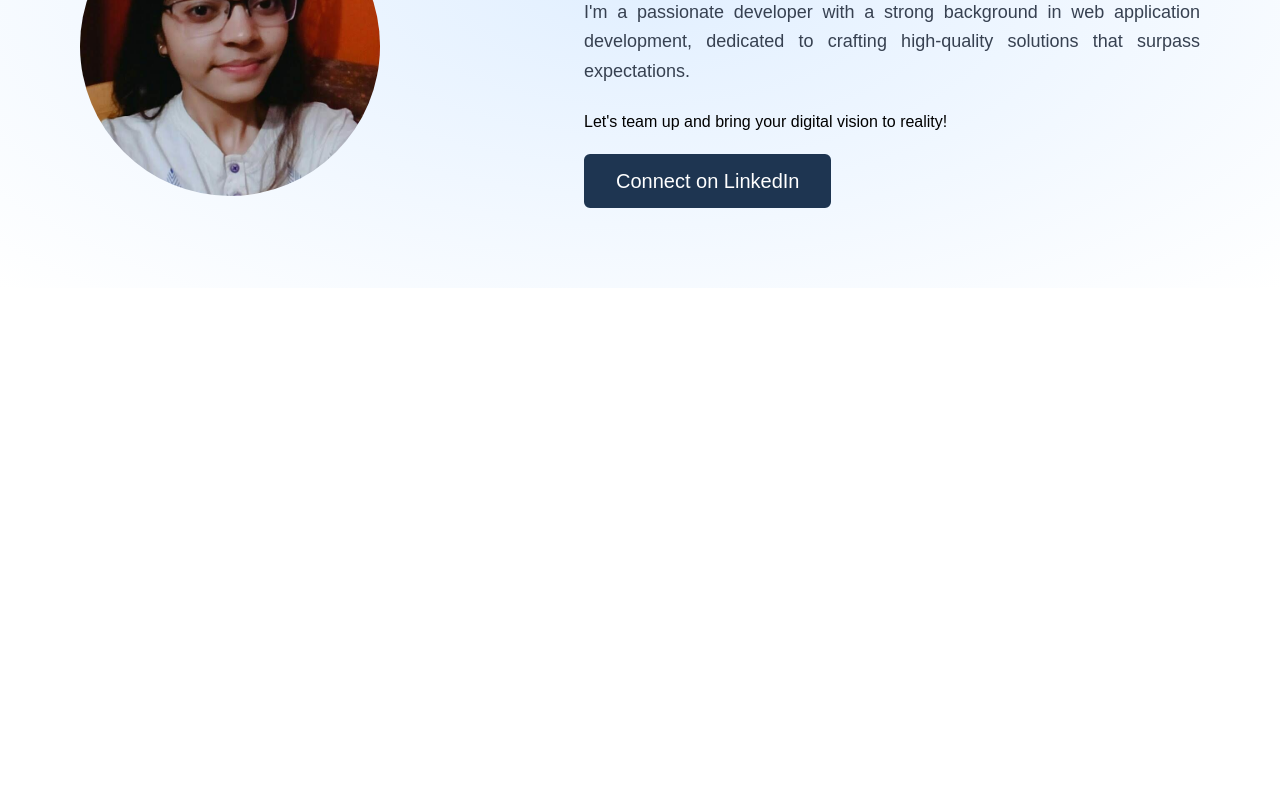
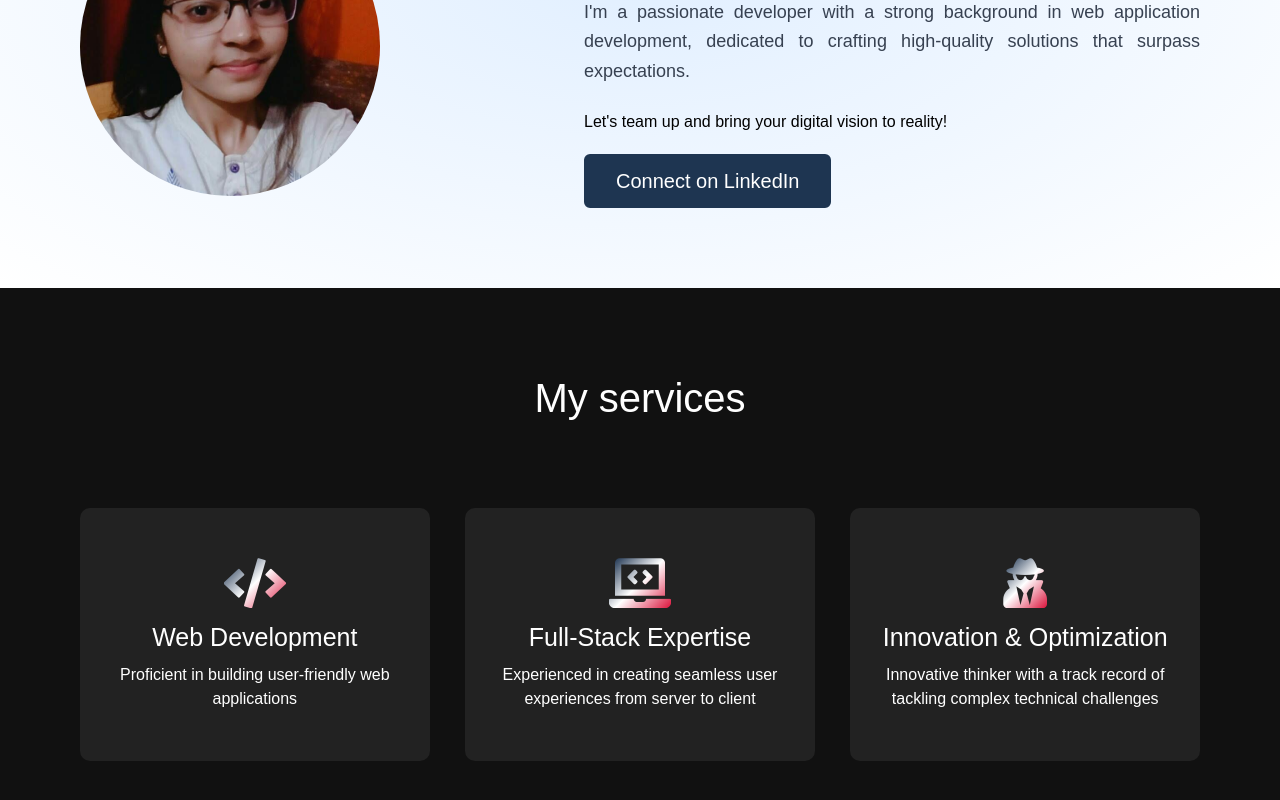
Before and after one commit to shivani16btcs/svelte_portfolio, a SvelteKit app: page / in a window 1280 px wide. Shown: the part 1208-2008 px from the top of the page. Before the commit the page ends 1496 px from the top, so only its background shows below. Built offline with nearby package versions, Linux system fonts and the light colour scheme.

Commit message:
services added and theam changes

```diff
--- a/src/app.html
+++ b/src/app.html
@@ -3,6 +3,7 @@
 	<head>
 		<meta charset="utf-8" />
 		<link rel="icon" href="%sveltekit.assets%/favicon.png" />
+		<link rel="stylesheet" href="https://cdnjs.cloudflare.com/ajax/libs/font-awesome/5.15.3/css/all.min.css" />
 		<meta name="viewport" content="width=device-width" />
 		%sveltekit.head%
 	</head>
--- a/src/lib/component/Home.svelte
+++ b/src/lib/component/Home.svelte
@@ -1,7 +1,8 @@
 <script>
 	import { onMount } from 'svelte';
 	import Typed from 'typed.js';
-    import girlIMage from '$lib/images/girl_typing_transparent.gif'
+  import girlIMage from '$lib/images/girl_typing_transparent.gif';
+
 	let typed;
 
 	onMount(() => {
@@ -26,8 +27,7 @@
       background-color: #0a0a0a;
       color: #00ff00;
       padding: 2rem;
-      border: 2px solid #00ff00;
-      border-radius: 8px;
+      border: 2px solid #1e3551;
     }
   </style>
 
--- /dev/null
+++ b/src/lib/component/Service.svelte
@@ -0,0 +1,42 @@
+<!-- Services -->
+<section class="services" id="services">
+    <div class="max-width">
+        <h2 class="title">My services</h2>
+        <div class="serv-content">
+            <div class="card">
+                <div class="box">
+                    <i class="fas fa-code"></i>
+                    <div class="text">Web Development</div>
+                    <p>
+                        Proficient in building user-friendly web applications
+                    </p>
+                </div>
+            </div>
+            <div class="card">
+                <div class="box">
+                    <i class="fas fa-laptop-code"></i>
+                    <div class="text">Full-Stack Expertise</div>
+                    <p>
+                        Experienced in creating seamless user experiences from server to client
+                    </p>
+                </div>
+            </div>
+            <div class="card">
+                <div class="box">
+                    <i class="fas fa-user-secret"></i>
+                    <div class="text">Innovation & Optimization</div>
+                    <p>
+                        Innovative thinker with a track record of tackling complex technical challenges
+                    </p>
+                </div>
+            </div>
+        </div>
+    </div>
+</section>
+
+
+<style>
+    .services{
+      padding:80px 0;
+    }
+  </style>
--- a/src/routes/+layout.svelte
+++ b/src/routes/+layout.svelte
@@ -4,6 +4,8 @@
 	import Projects from '$lib/component/Projects.svelte';
 	import Contact from '$lib/component/Contact.svelte';
 	import Home from '$lib/component/Home.svelte';
+	import Service from '$lib/component/Service.svelte';
+
 	import './styles.css';
 </script>
 
@@ -12,14 +14,15 @@
 	<section id="home">
 		<Home />
 	</section>
+	<section id="about">
+		<About />
+	</section>
+	<section id="about">
+		<Service />
+	</section>
 	<section id="projects">
 		<Projects />
 	</section>
-
-	<section id="about">
-		<About />
-	</section>
-
 	<section id="contact">
 		<Contact />
 	</section>
--- a/src/routes/styles.css
+++ b/src/routes/styles.css
@@ -46,11 +46,11 @@
 
   ::-webkit-scrollbar-thumb {
     border-radius: 12px;
-    background: linear-gradient(135deg, #00FF00, #000); /* Green to Black gradient */
+    background: linear-gradient(135deg, #3b7bc8, #000); /* Green to Black gradient */
   }
 
   ::-webkit-scrollbar-thumb:hover {
-    background: linear-gradient(135deg, #f57308, #fff, rgb(11, 242, 7));
+    background: linear-gradient(135deg, #000, #fff, #3b7bc8);
   }
 
   /*  Simillar  */
@@ -109,6 +109,7 @@
     padding: 0 5px;
     transform: translateX(-50%);
   }
+
 
   /*  About  */
   .about {
@@ -182,8 +183,6 @@
     color: #fff;
     background: #111;
   }
-
-
 
   .services .serv-content .card {
     width: calc(33% - 20px);
```
Also changed, not shown: src/lib/shared/component/TypedText.svelte (renamed from src/lib/component/TypedText.svelte).
